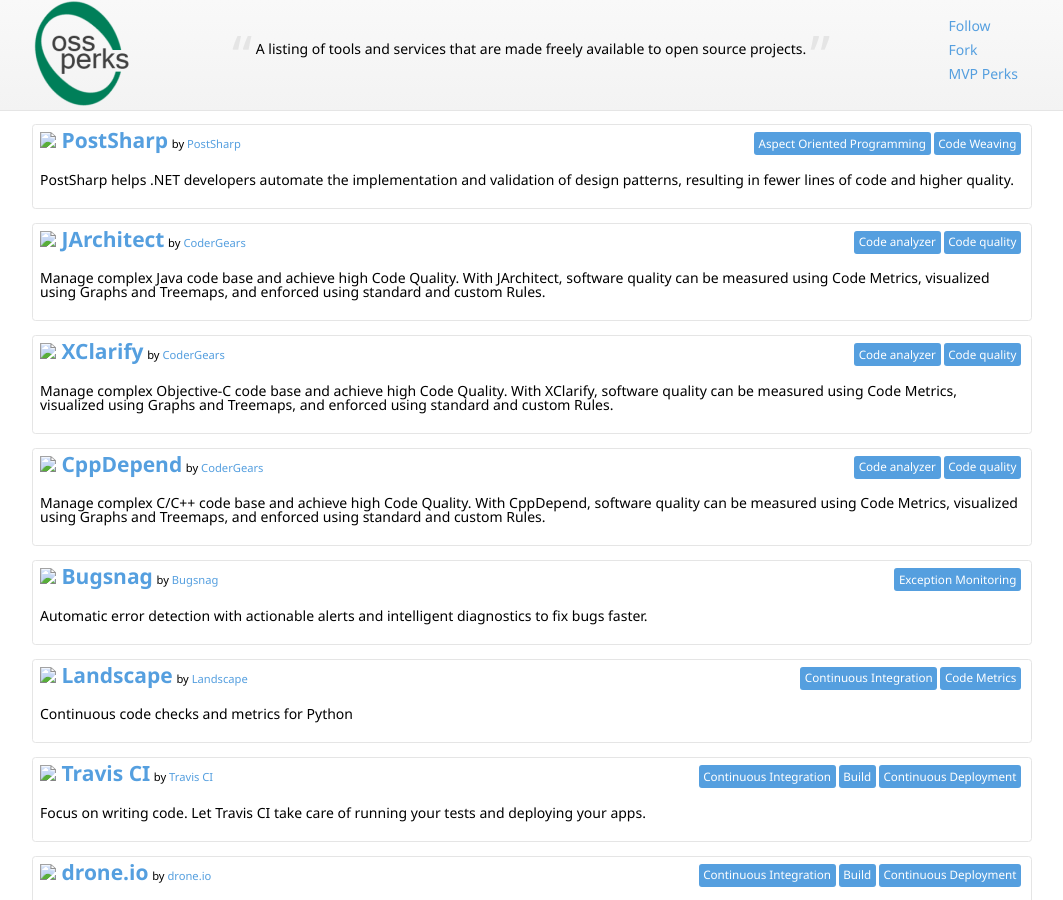
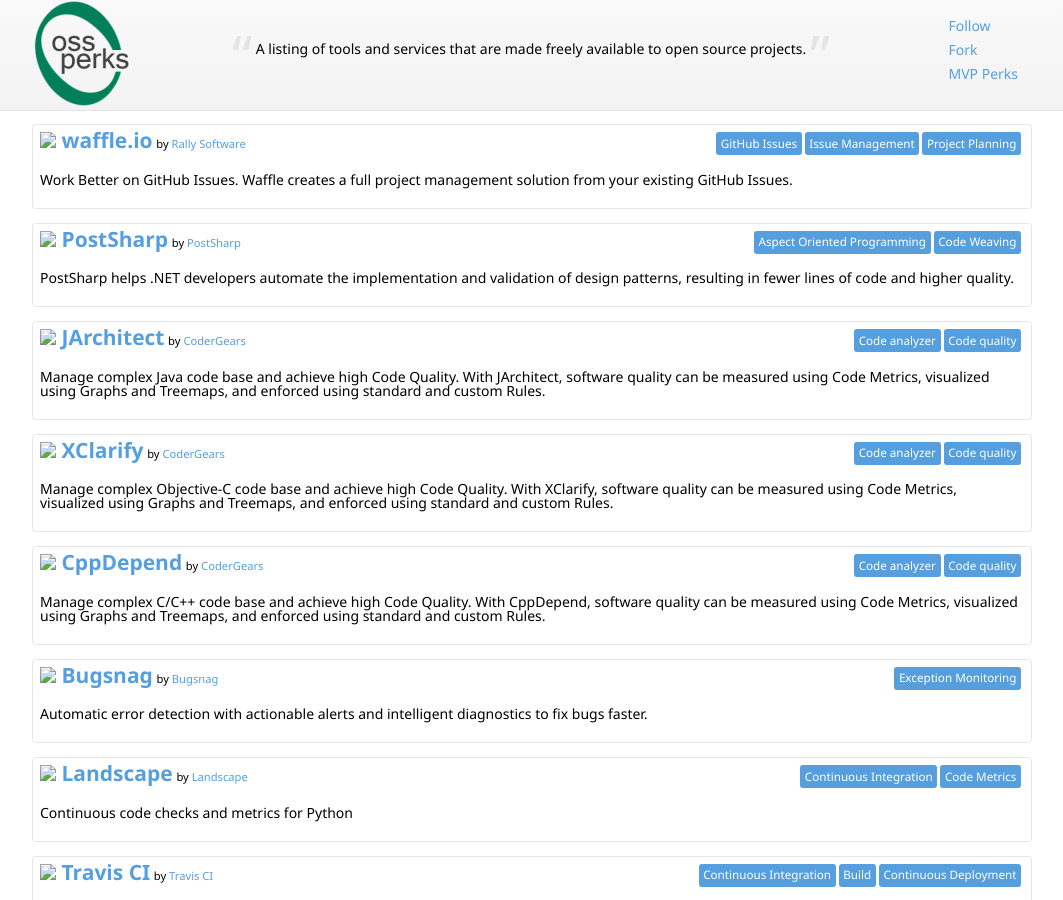
Before and after one commit to nikmd23/ossperks, a Jekyll site: the page built from index.html, in a window 1280 px wide and 900 px high. Shown: the whole window, without its empty margins (108-1171 px from the left). Built offline with Jekyll 4.4.1, drawn with Linux system fonts in a browser that asks for light colours; nearby versions of some CDN libraries.

Commit message:
Add waffle.io service

```diff
--- a/index.html
+++ b/index.html
@@ -11,6 +11,12 @@
     uri: http://www.atlassian.com/
 
 perks:
+
+- perk: {name: 'waffle.io', uri: 'https://waffle.io/pricing?referrer=pricing'}
+  description: Work Better on GitHub Issues. Waffle creates a full project management solution from your existing GitHub Issues.
+  categories: [GitHub Issues, Issue Management, Project Planning]
+  platforms: [Any]
+  company: {name: 'Rally Software', uri: 'https://www.rallydev.com/'}
 
 - perk: {name: PostSharp, uri: 'http://www.postsharp.net/purchase#discounts'}
   description: PostSharp helps .NET developers automate the implementation and validation of design patterns, resulting in fewer lines of code and higher quality.
```
